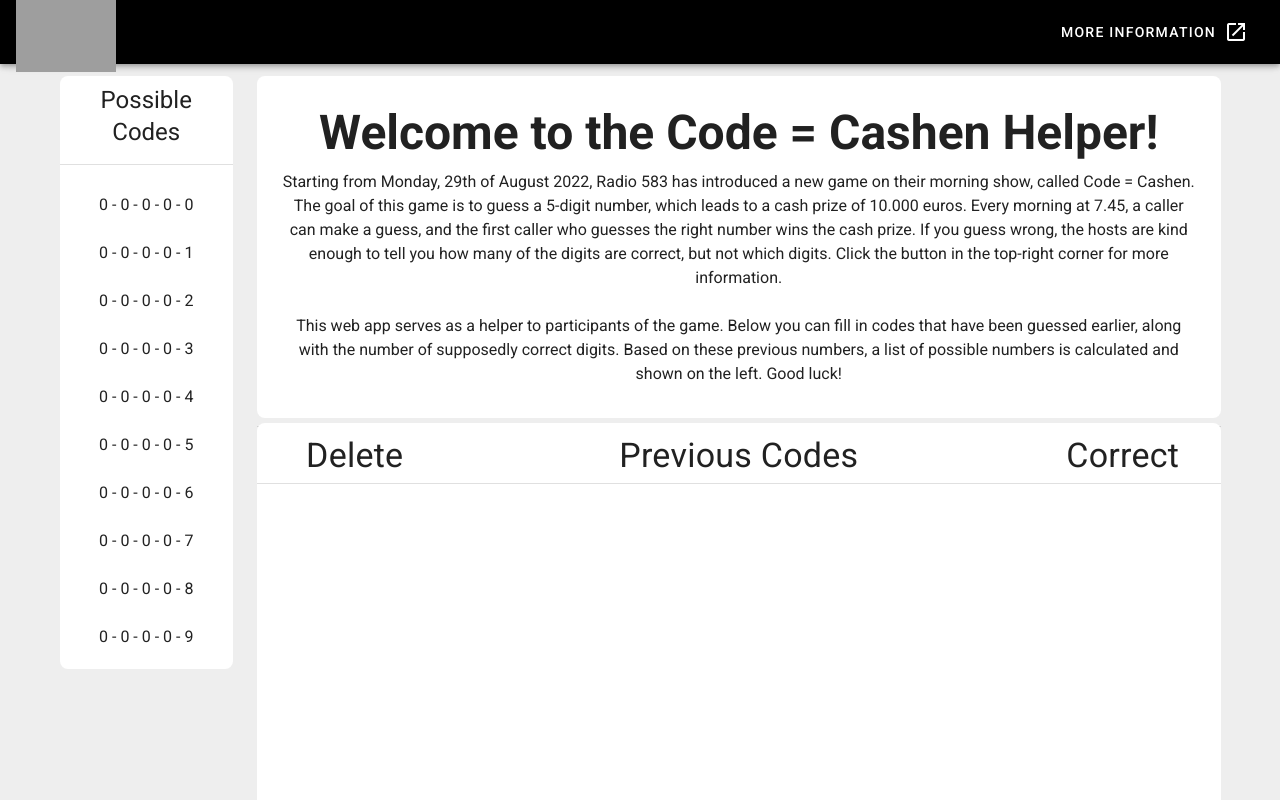
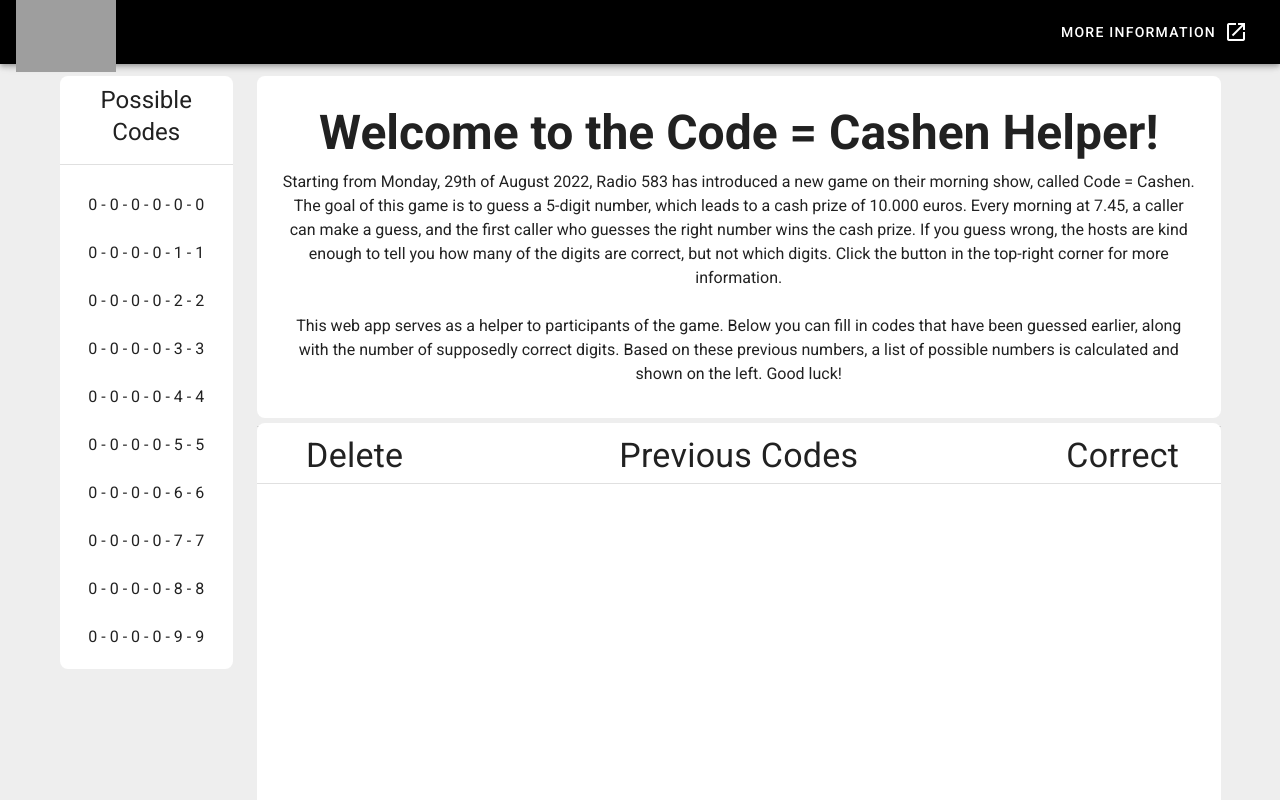
Before and after one commit to EricvanSchaik/code-is-cashen, a Vue app: page / in a window 1280 px wide. Shown: the top 800 px of the page. Built offline with nearby package versions, Linux system fonts and the light colour scheme; grey boxes are pictures that could not be loaded.

Commit message:
Fixed duplicate key error

```diff
--- a/src/components/CodeOptions.vue
+++ b/src/components/CodeOptions.vue
@@ -16,8 +16,8 @@
         <v-list-item-content>
           <v-list-item-title>
             <span
-              v-for="digit in code.slice(0, code.length-1)"
-              :key="digit"
+              v-for="digit in code"
+              :key="digit.index"
             > {{ digit }} - </span>
             <span> {{ code[code.length-1] }} </span>
           </v-list-item-title>
```
